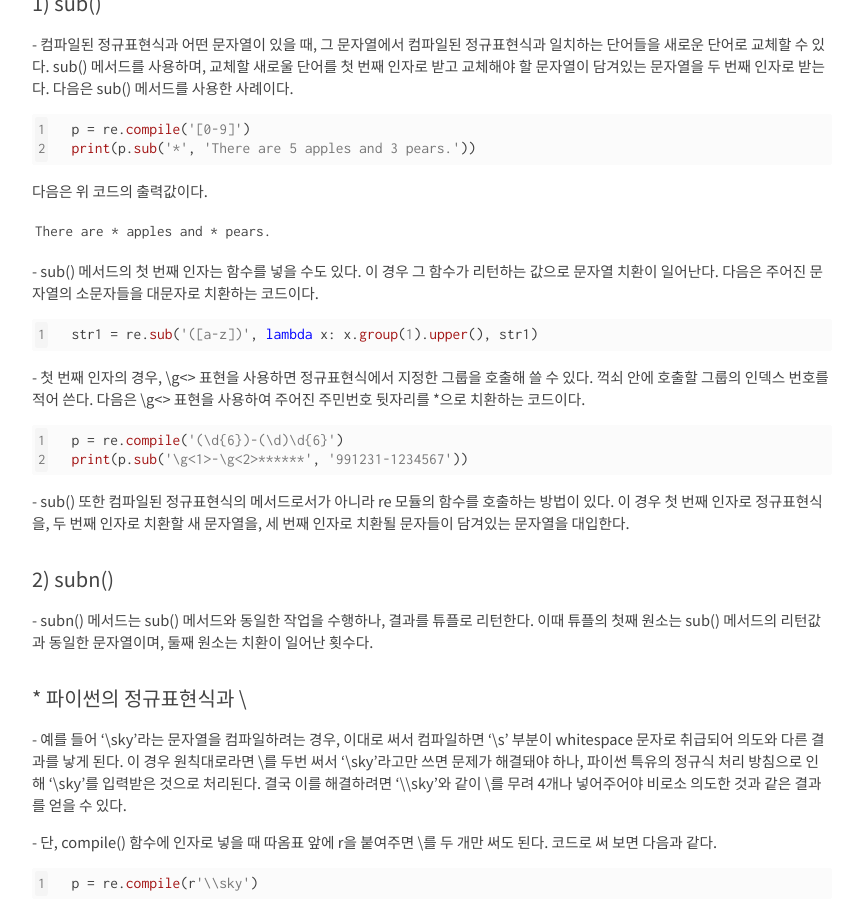
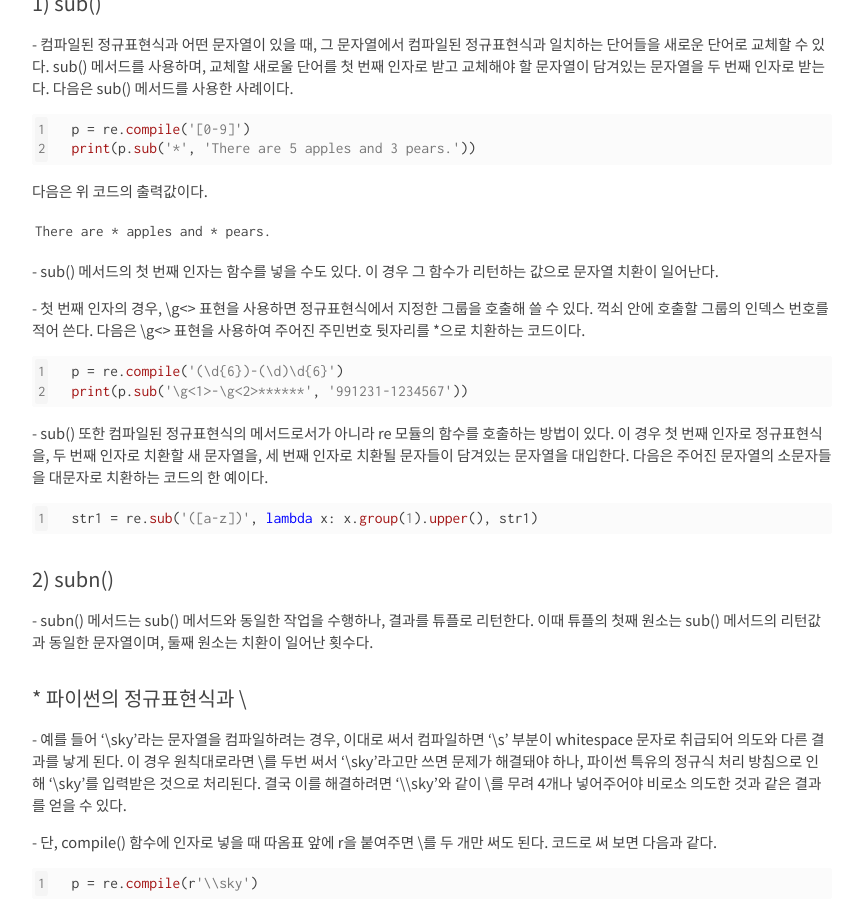
Before and after one commit to kangwooklee29/blog, a Jekyll site: the page built from Python/_posts/2021-10-12-파이썬에서 정규표현식 쓰기.md, in a window 1280 px wide and 900 px high, scrolled down 2485 px. Shown: the whole window, without its empty margins (208-1069 px from the left). Built offline with Jekyll 4.4.1, drawn with Linux system fonts in a browser that asks for light colours; nearby versions of some CDN libraries; our own code applies the rules of GitHub Pages for plain Markdown files; comment, search, counter and statistics services are not loaded; part of the change alters nothing that is shown.

Commit message:
Update 2021-10-12-파이썬에서 정규표현식 쓰기.md

````diff
--- a/Python/_posts/2021-10-12-파이썬에서 정규표현식 쓰기.md
+++ b/Python/_posts/2021-10-12-파이썬에서 정규표현식 쓰기.md
@@ -86,11 +86,7 @@ print(p.sub('*', 'There are 5 apples and 3 pears.'))
 There are * apples and * pears.
 ```
 
-\- sub() 메서드의 첫 번째 인자는 함수를 넣을 수도 있다. 이 경우 그 함수가 리턴하는 값으로 문자열 치환이 일어난다. 다음은 주어진 문자열의 소문자들을 대문자로 치환하는 코드이다.
-
-```python
-str1 = re.sub('([a-z])', lambda x: x.group(1).upper(), str1)
-```
+\- sub() 메서드의 첫 번째 인자는 함수를 넣을 수도 있다. 이 경우 그 함수가 리턴하는 값으로 문자열 치환이 일어난다.
 
 \- 첫 번째 인자의 경우, \\g<> 표현을 사용하면 정규표현식에서 지정한 그룹을 호출해 쓸 수 있다. 꺽쇠 안에 호출할 그룹의 인덱스 번호를 적어 쓴다. 다음은 \\g<> 표현을 사용하여 주어진 주민번호 뒷자리를 \*으로 치환하는 코드이다.
 
@@ -99,7 +95,12 @@ p = re.compile('(\d{6})-(\d)\d{6}')
 print(p.sub('\g<1>-\g<2>******', '991231-1234567'))
 ```
 
-\- sub() 또한 컴파일된 정규표현식의 메서드로서가 아니라 re 모듈의 함수를 호출하는 방법이 있다. 이 경우 첫 번째 인자로 정규표현식을, 두 번째 인자로 치환할 새 문자열을, 세 번째 인자로 치환될 문자들이 담겨있는 문자열을 대입한다.
+\- sub() 또한 컴파일된 정규표현식의 메서드로서가 아니라 re 모듈의 함수를 호출하는 방법이 있다. 이 경우 첫 번째 인자로 정규표현식을, 두 번째 인자로 치환할 새 문자열을, 세 번째 인자로 치환될 문자들이 담겨있는 문자열을 대입한다. 다음은 주어진 문자열의 소문자들을 대문자로 치환하는 코드의 한 예이다.
+
+```python
+str1 = re.sub('([a-z])', lambda x: x.group(1).upper(), str1)
+```
+
 
 
 
````
